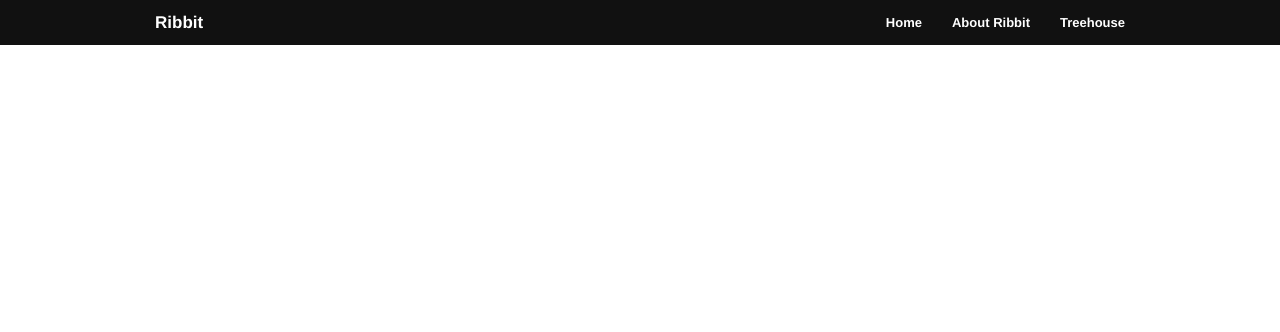
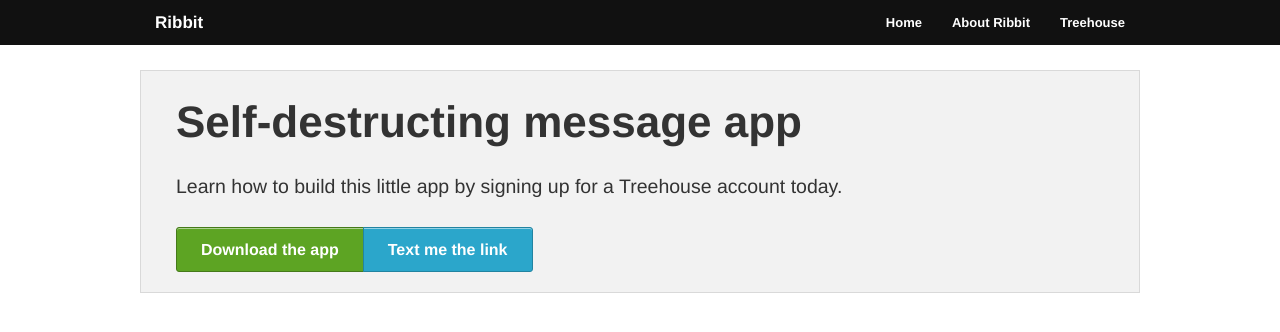
Before and after one commit to fdelacruz/Ribbit_Proto_wFoundation, a plain HTML site: page index.html in a window 1280 px wide. Drawn offline with Linux system fonts and the light colour scheme.

Commit message:
Build a Headline Panel, with Stylish Buttons

```diff
--- /dev/null
+++ b/css/my-styles.css
@@ -0,0 +1,7 @@
+
+/* Layout
+================================ */
+
+.panel {
+  margin-top: 70px;
+}
--- a/index.html
+++ b/index.html
@@ -5,11 +5,11 @@
     <meta name="viewport" content="width=device-width, initial-scale=1.0">
     <link href="css/normalize.css" rel="stylesheet" media="screen">
     <link href="css/foundation.css" rel="stylesheet" media="screen">
+    <link href="css/my-styles.css" rel="stylesheet" media="screen">
   </head>
   <body>
 
     <!-- Top Bar -->
-
     <div class="contain-to-grid fixed">
       <nav class="top-bar">
         <ul class="title-area">
@@ -33,8 +33,21 @@
         </section>
       </nav>
     </div>
+    <!-- End Top Bar -->
 
-    <!-- End Top Bar -->
+    <!-- Headline Content -->
+    <div class="row panel">
+      <div class="large-12 columns">
+        <h1>Self-destructing message app</h1>
+        <p class="lead">Learn how to build this little app by signing up for a Treehouse
+        account today.</p>
+        <p class="button-group radius">
+        <a class="button success" href="#">Download the app</a>
+        <a class="button hide-for-small" href="#">Text me the link</a>
+        </p>
+      </div>
+    </div>
+    <!-- End Headline Content -->
 
   </body>
 </html>
```
